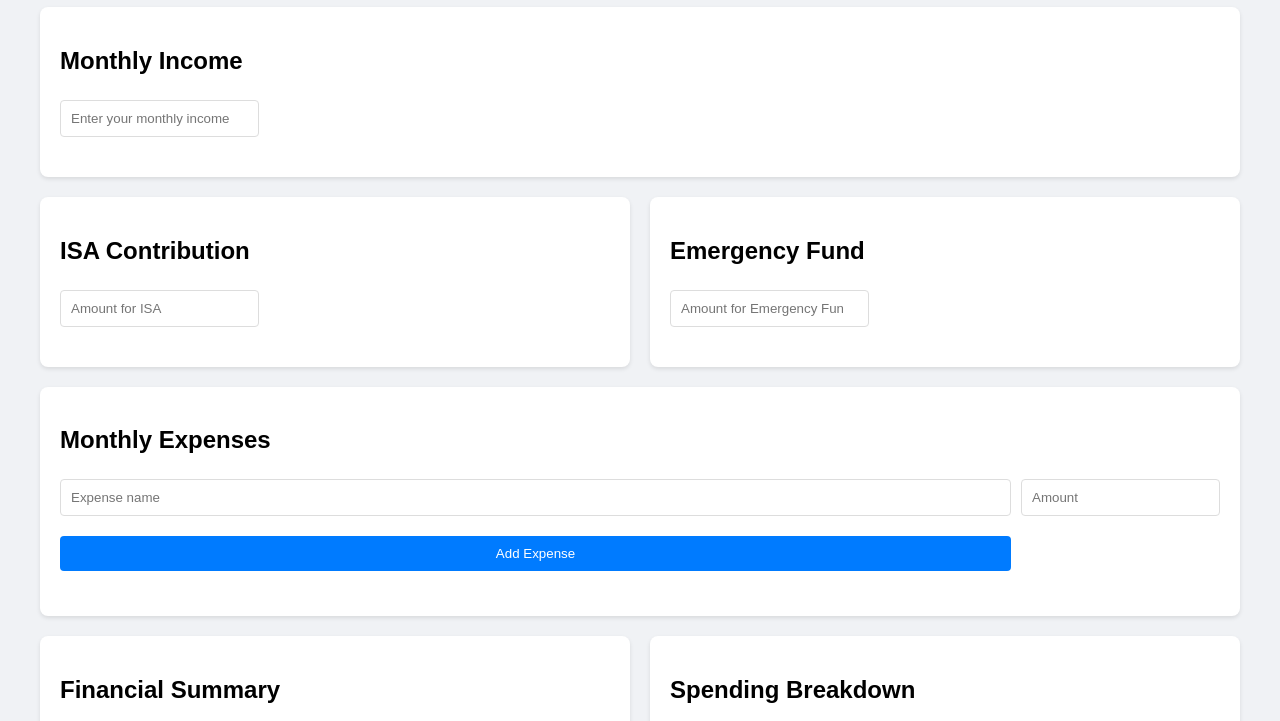
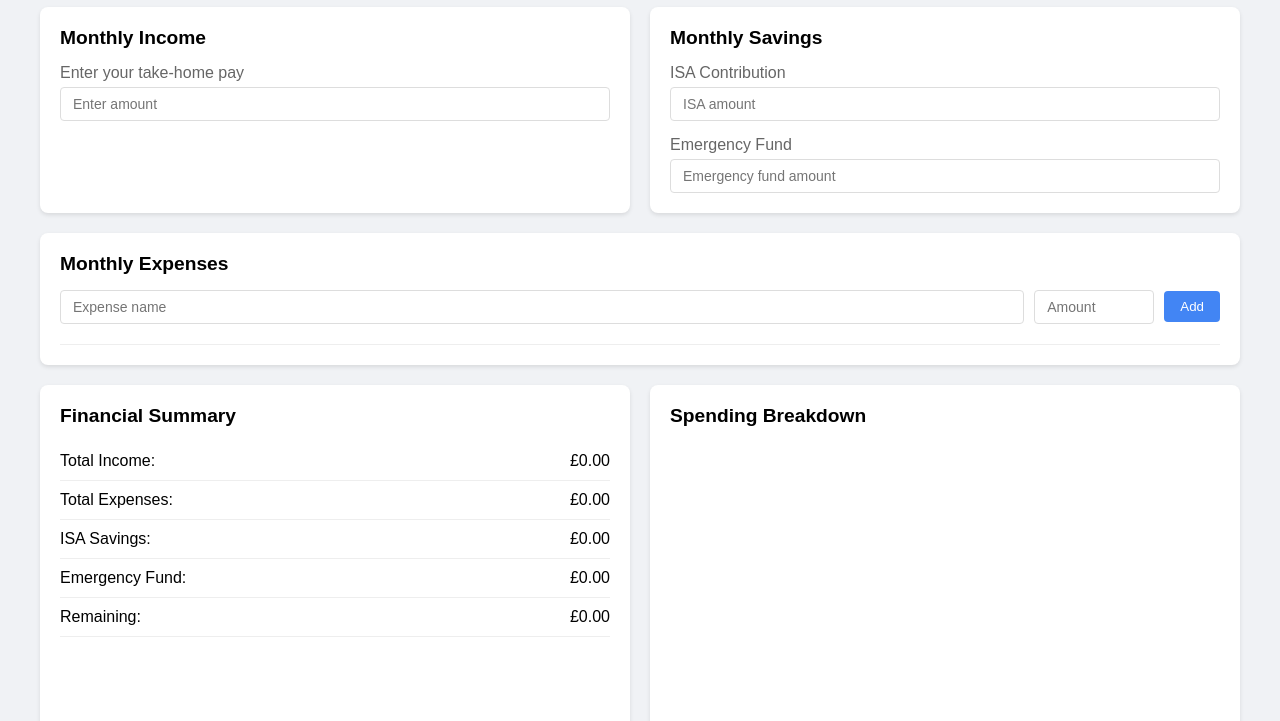
Before and after one commit to lukevonbergen/finance, a plain HTML site: page index.html in a window 1280 px wide. Shown: the part 93-814 px from the top of the page. Drawn offline with nearby package versions, Linux system fonts and the light colour scheme.

Commit message:
Update index.html

```diff
--- a/index.html
+++ b/index.html
@@ -28,37 +28,72 @@
             grid-template-columns: repeat(auto-fit, minmax(300px, 1fr));
             gap: 20px;
         }
-        input, button {
-            padding: 10px;
+        input {
+            padding: 8px 12px;
             border: 1px solid #ddd;
             border-radius: 4px;
-            margin: 5px 0;
+            font-size: 14px;
+            width: 100%;
+            box-sizing: border-box;
+        }
+        .expense-form {
+            display: flex;
+            gap: 10px;
+            margin-bottom: 20px;
+            align-items: center;
+        }
+        .expense-input {
+            padding: 8px 12px;
+            border: 1px solid #ddd;
+            border-radius: 4px;
+            font-size: 14px;
+        }
+        .expense-name {
+            flex-grow: 2;
+        }
+        .expense-amount {
+            width: 120px;
         }
         button {
-            background: #007bff;
+            padding: 8px 16px;
+            background: #4285f4;
             color: white;
             border: none;
+            border-radius: 4px;
             cursor: pointer;
         }
         button:hover {
-            background: #0056b3;
+            background: #3367d6;
+        }
+        .expense-list {
+            border-top: 1px solid #eee;
         }
         .expense-item {
-            display: grid;
-            grid-template-columns: 1fr auto auto;
-            gap: 10px;
-            padding: 10px;
+            display: flex;
+            justify-content: space-between;
+            align-items: center;
+            padding: 12px 0;
             border-bottom: 1px solid #eee;
-            align-items: center;
         }
-        .expense-form {
-            display: grid;
-            grid-template-columns: 1fr auto;
-            gap: 10px;
-            margin-bottom: 20px;
+        .expense-details {
+            display: flex;
+            justify-content: space-between;
+            flex-grow: 1;
+            margin-right: 20px;
+        }
+        .remove-button {
+            padding: 4px 12px;
+            font-size: 12px;
         }
         .chart-container {
             height: 300px;
+            margin-top: 20px;
+        }
+        .summary-item {
+            display: flex;
+            justify-content: space-between;
+            padding: 10px 0;
+            border-bottom: 1px solid #eee;
         }
         .health-indicator {
             padding: 15px;
@@ -68,69 +103,60 @@
         .health-good { background-color: #d4edda; color: #155724; }
         .health-warning { background-color: #fff3cd; color: #856404; }
         .health-danger { background-color: #f8d7da; color: #721c24; }
-        .form-group {
-            margin-bottom: 15px;
+        .section-heading {
+            margin: 0 0 15px 0;
+            font-size: 1.2em;
         }
-        .form-group label {
+        .input-label {
             display: block;
             margin-bottom: 5px;
-            font-weight: bold;
-        }
-        .summary-item {
-            display: flex;
-            justify-content: space-between;
-            padding: 10px 0;
-            border-bottom: 1px solid #eee;
+            color: #666;
         }
     </style>
 </head>
 <body>
     <div class="container">
-        <h1>Personal Finance Dashboard</h1>
+        <h1>Finance Dashboard</h1>
 
-        <!-- Monthly Income -->
-        <div class="card">
-            <h2>Monthly Income</h2>
-            <div class="form-group">
-                <input type="number" id="monthly-income" placeholder="Enter your monthly income" class="form-control">
-            </div>
-        </div>
-
-        <!-- Savings Allocations -->
         <div class="grid">
-            <!-- ISA Allocation -->
+            <!-- Monthly Income -->
             <div class="card">
-                <h2>ISA Contribution</h2>
-                <div class="form-group">
-                    <input type="number" id="isa-amount" placeholder="Amount for ISA">
-                </div>
+                <h2 class="section-heading">Monthly Income</h2>
+                <label class="input-label">Enter your take-home pay</label>
+                <input type="number" id="monthly-income" placeholder="Enter amount">
             </div>
 
-            <!-- Emergency Fund Allocation -->
+            <!-- Savings -->
             <div class="card">
-                <h2>Emergency Fund</h2>
-                <div class="form-group">
-                    <input type="number" id="emergency-amount" placeholder="Amount for Emergency Fund">
+                <h2 class="section-heading">Monthly Savings</h2>
+                <div style="margin-bottom: 15px;">
+                    <label class="input-label">ISA Contribution</label>
+                    <input type="number" id="isa-amount" placeholder="ISA amount">
+                </div>
+                <div>
+                    <label class="input-label">Emergency Fund</label>
+                    <input type="number" id="emergency-amount" placeholder="Emergency fund amount">
                 </div>
             </div>
         </div>
 
         <!-- Expenses -->
         <div class="card">
-            <h2>Monthly Expenses</h2>
+            <h2 class="section-heading">Monthly Expenses</h2>
             <div class="expense-form">
-                <input type="text" id="expense-name" placeholder="Expense name">
-                <input type="number" id="expense-amount" placeholder="Amount">
-                <button onclick="addExpense()">Add Expense</button>
+                <input type="text" class="expense-input expense-name" id="expense-name" placeholder="Expense name">
+                <input type="number" class="expense-input expense-amount" id="expense-amount" placeholder="Amount">
+                <button onclick="addExpense()">Add</button>
             </div>
-            <div id="expenses-list"></div>
+            <div id="expenses-list" class="expense-list">
+                <!-- Expenses will be listed here -->
+            </div>
         </div>
 
-        <!-- Summary -->
         <div class="grid">
-            <!-- Financial Breakdown -->
+            <!-- Summary -->
             <div class="card">
-                <h2>Financial Summary</h2>
+                <h2 class="section-heading">Financial Summary</h2>
                 <div class="summary-item">
                     <span>Total Income:</span>
                     <span id="total-income">£0.00</span>
@@ -140,7 +166,7 @@
                     <span id="total-expenses">£0.00</span>
                 </div>
                 <div class="summary-item">
-                    <span>ISA Contribution:</span>
+                    <span>ISA Savings:</span>
                     <span id="total-isa">£0.00</span>
                 </div>
                 <div class="summary-item">
@@ -153,9 +179,9 @@
                 </div>
             </div>
 
-            <!-- Pie Chart -->
+            <!-- Chart -->
             <div class="card">
-                <h2>Spending Breakdown</h2>
+                <h2 class="section-heading">Spending Breakdown</h2>
                 <div class="chart-container">
                     <canvas id="expense-chart"></canvas>
                 </div>
@@ -164,13 +190,12 @@
 
         <!-- Financial Health -->
         <div class="card">
-            <h2>Financial Health</h2>
+            <h2 class="section-heading">Financial Health</h2>
             <div id="health-indicator" class="health-indicator"></div>
         </div>
     </div>
 
     <script>
-        // Initialize data structure
         let financeData = {
             monthlyIncome: 0,
             expenses: [],
@@ -178,21 +203,46 @@
             emergencyFund: 0
         };
 
-        // Load saved data
-        function loadSavedData() {
-            const saved = localStorage.getItem('financeData');
-            if (saved) {
-                financeData = JSON.parse(saved);
-                updateAllDisplays();
-            }
+        // Try to load data from IndexedDB
+        const dbName = 'financeDB';
+        const storeName = 'financeStore';
+        let db;
+
+        const request = indexedDB.open(dbName, 1);
+
+        request.onerror = function(event) {
+            console.error("Database error: " + event.target.error);
+        };
+
+        request.onupgrade = function(event) {
+            const db = event.target.result;
+            const store = db.createObjectStore(storeName, { keyPath: 'id' });
+        };
+
+        request.onsuccess = function(event) {
+            db = event.target.result;
+            loadData();
+        };
+
+        function loadData() {
+            const transaction = db.transaction([storeName], 'readonly');
+            const store = transaction.objectStore(storeName);
+            const request = store.get('userData');
+
+            request.onsuccess = function(event) {
+                if (event.target.result) {
+                    financeData = event.target.result.data;
+                    updateAllDisplays();
+                }
+            };
         }
 
-        // Save data
         function saveData() {
-            localStorage.setItem('financeData', JSON.stringify(financeData));
+            const transaction = db.transaction([storeName], 'readwrite');
+            const store = transaction.objectStore(storeName);
+            store.put({ id: 'userData', data: financeData });
         }
 
-        // Update all displays
         function updateAllDisplays() {
             document.getElementById('monthly-income').value = financeData.monthlyIncome;
             document.getElementById('isa-amount').value = financeData.isaSavings;
@@ -203,7 +253,6 @@
             updateHealthIndicator();
         }
 
-        // Add expense
         function addExpense() {
             const name = document.getElementById('expense-name').value;
             const amount = parseFloat(document.getElementById('expense-amount').value);
@@ -217,26 +266,25 @@
             }
         }
 
-        // Remove expense
         function removeExpense(index) {
             financeData.expenses.splice(index, 1);
             saveData();
             updateAllDisplays();
         }
 
-        // Update expense list
         function updateExpenseList() {
             const list = document.getElementById('expenses-list');
             list.innerHTML = financeData.expenses.map((expense, index) => `
                 <div class="expense-item">
-                    <span>${expense.name}</span>
-                    <span>£${expense.amount.toFixed(2)}</span>
-                    <button onclick="removeExpense(${index})">Remove</button>
+                    <div class="expense-details">
+                        <span>${expense.name}</span>
+                        <span>£${expense.amount.toFixed(2)}</span>
+                    </div>
+                    <button class="remove-button" onclick="removeExpense(${index})">Remove</button>
                 </div>
             `).join('');
         }
 
-        // Update financial summary
         function updateSummary() {
             const totalExpenses = financeData.expenses.reduce((sum, expense) => sum + expense.amount, 0);
             const remaining = financeData.monthlyIncome - totalExpenses - financeData.isaSavings - financeData.emergencyFund;
@@ -248,23 +296,19 @@
             document.getElementById('remaining').textContent = `£${remaining.toFixed(2)}`;
         }
 
-        // Update pie chart
         function updateChart() {
             const ctx = document.getElementById('expense-chart').getContext('2d');
 
-            // Collect all financial items
             const data = [
                 ...financeData.expenses.map(e => ({ name: e.name, amount: e.amount })),
                 { name: 'ISA', amount: financeData.isaSavings },
                 { name: 'Emergency Fund', amount: financeData.emergencyFund }
-            ];
+            ].filter(item => item.amount > 0);
 
-            // If there's an existing chart, destroy it
             if (window.myChart) {
                 window.myChart.destroy();
             }
 
-            // Create new chart
             window.myChart = new Chart(ctx, {
                 type: 'pie',
                 data: {
@@ -284,7 +328,6 @@
             });
         }
 
-        // Update health indicator
         function updateHealthIndicator() {
             const income = financeData.monthlyIncome;
             const totalExpenses = financeData.expenses.reduce((sum, expense) => sum + expense.amount, 0);
@@ -329,9 +372,6 @@
             saveData();
             updateAllDisplays();
         });
-
-        // Load data when page loads
-        loadSavedData();
     </script>
 </body>
 </html>
```
